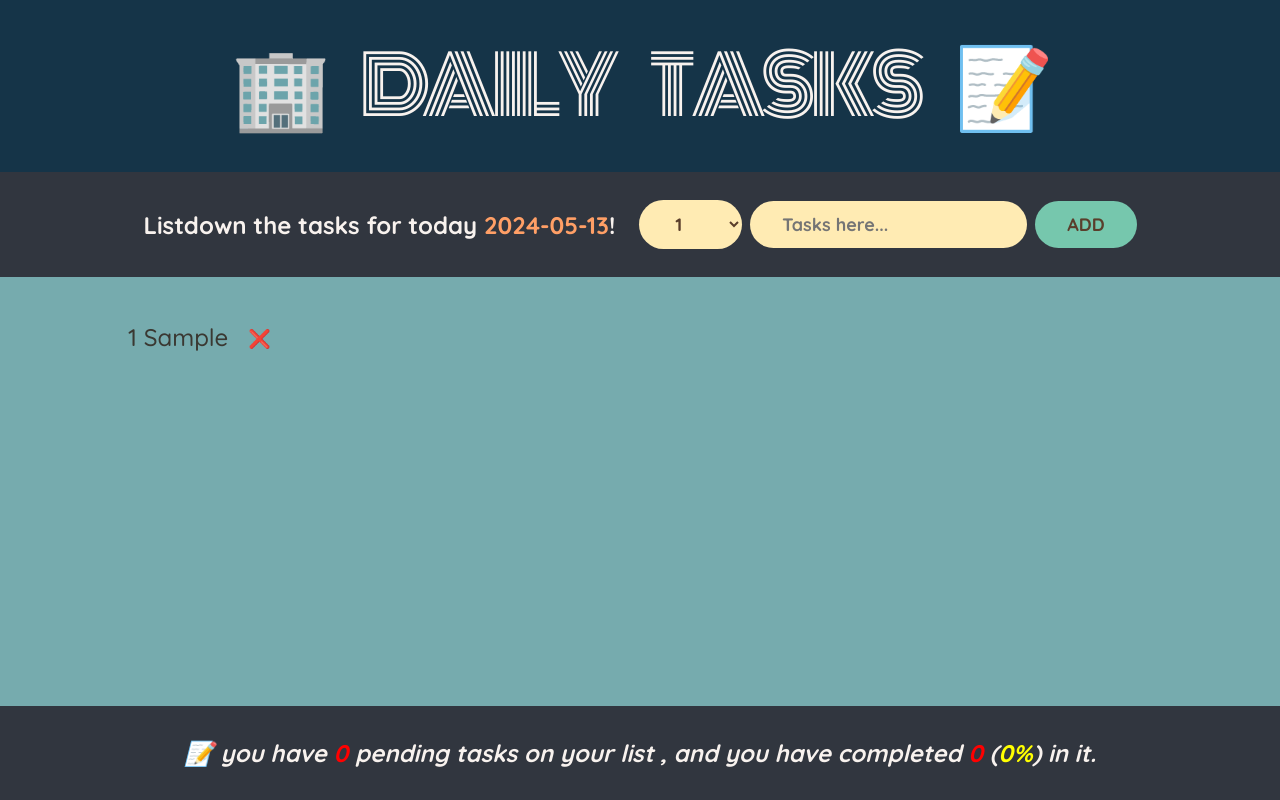
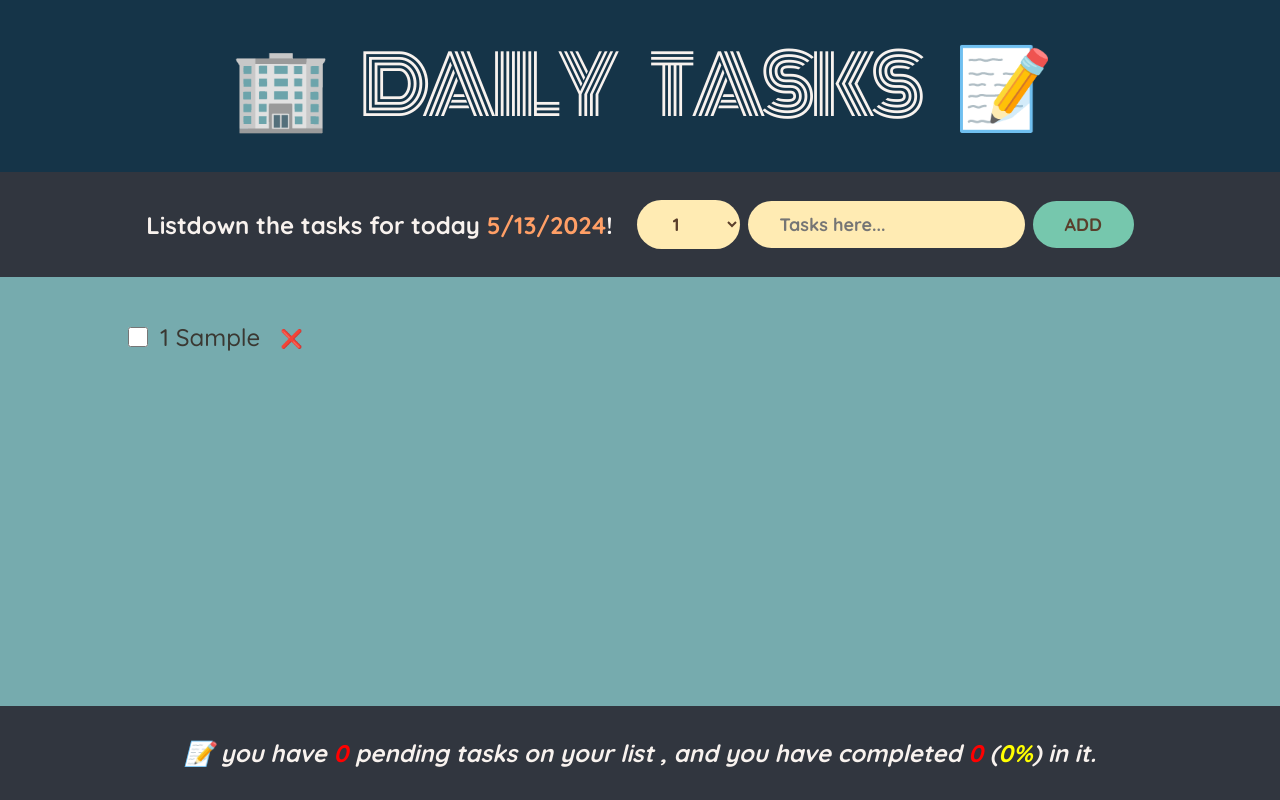
Before and after one commit to SelvakumarBoominathan/Travel_List, a React (Vite) app: page / in a window 1280 px wide. Both pictures are taken after typing "Sample" into the empty fields and a click on the button "ADD". Built offline with nearby package versions, Linux system fonts and the light colour scheme.

Commit message:
time changed to local string

```diff
--- a/src/App.jsx
+++ b/src/App.jsx
@@ -61,7 +61,7 @@ function Form( {handleAddItems} ) {
   }
 
   const today = new Date();
-  const date = today.toISOString().slice(0, 10);
+  const date = today.toLocaleDateString().slice(0, 10);
 
   return (
 
@@ -94,6 +94,7 @@ function TaskList( {items, handleDelete} ) {
     <ul style={{overflow:'hidden'}}>
       {items.map((item)=>(
         <li key={item.description}>
+          <input type='checkbox' />
           <span style={!item.packed? null: { textDecoration: 'line-through'}}>
           {item.quantity} {item.description}
           </span>
```
